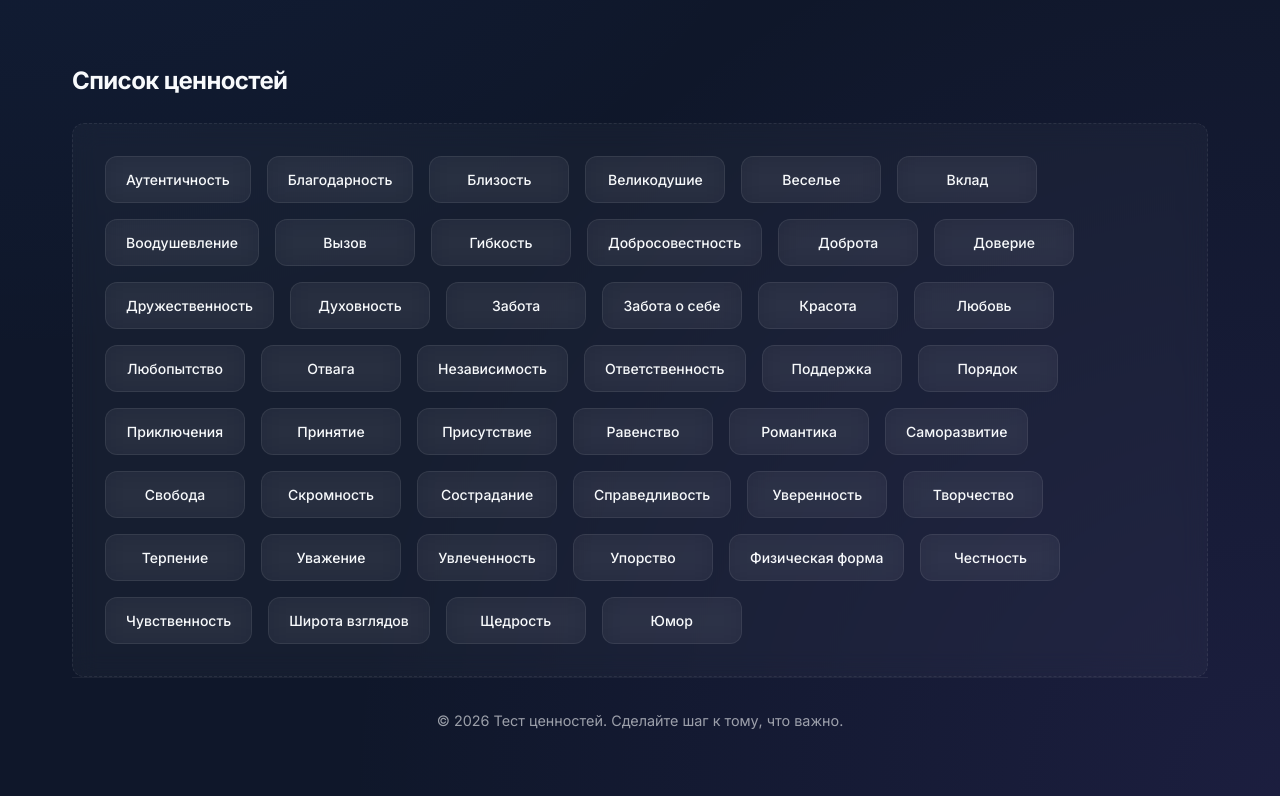
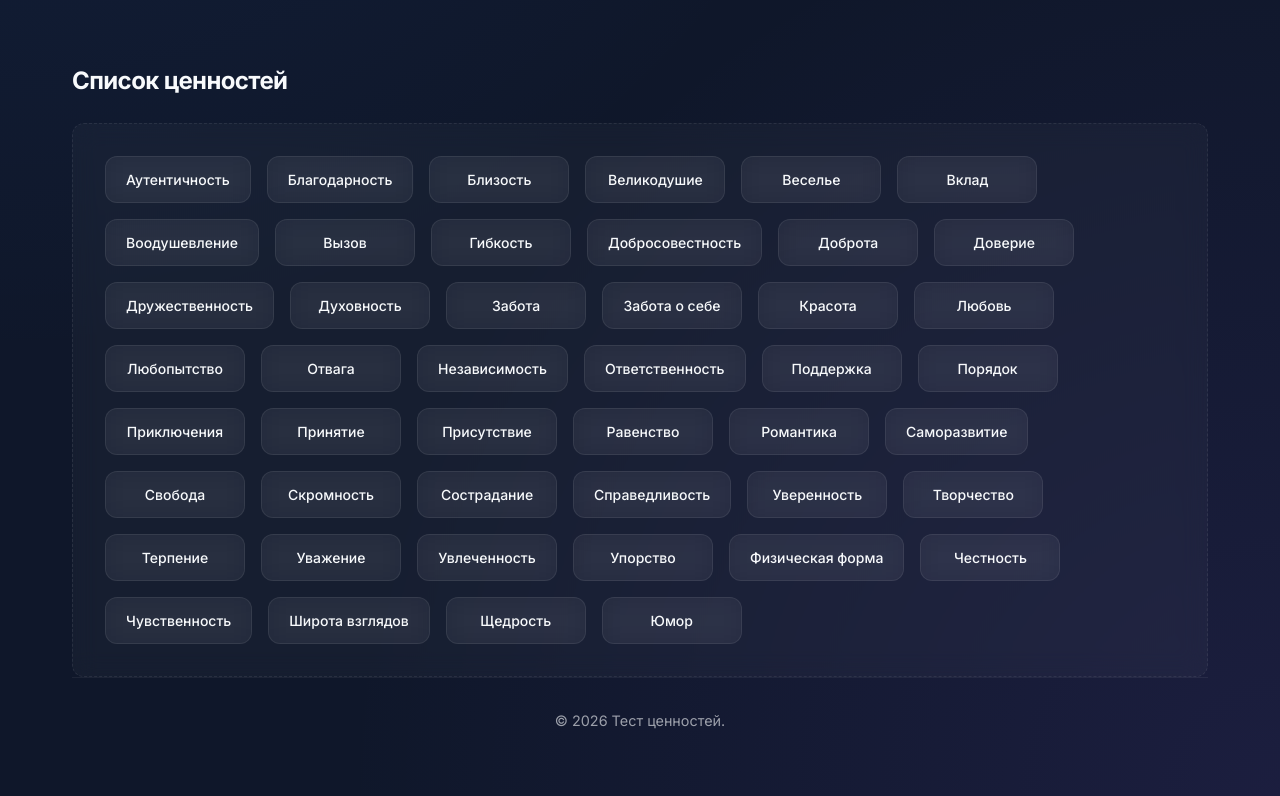
Before and after one commit to MikhailNatalenko/personal-values-lab, a SvelteKit app: page / in a window 1280 px wide. Shown: the part 579-1375 px from the top of the page. Built offline with nearby package versions, Linux system fonts and the light colour scheme.

Commit message:
fix footer

```diff
--- a/src/routes/+page.svelte
+++ b/src/routes/+page.svelte
@@ -167,7 +167,7 @@
 </main>
 
 <footer>
-	<p>© 2026 Тест ценностей. Сделайте шаг к тому, что важно.</p>
+	<p>© 2026 Тест ценностей.</p>
 </footer>
 
 <style>
```
